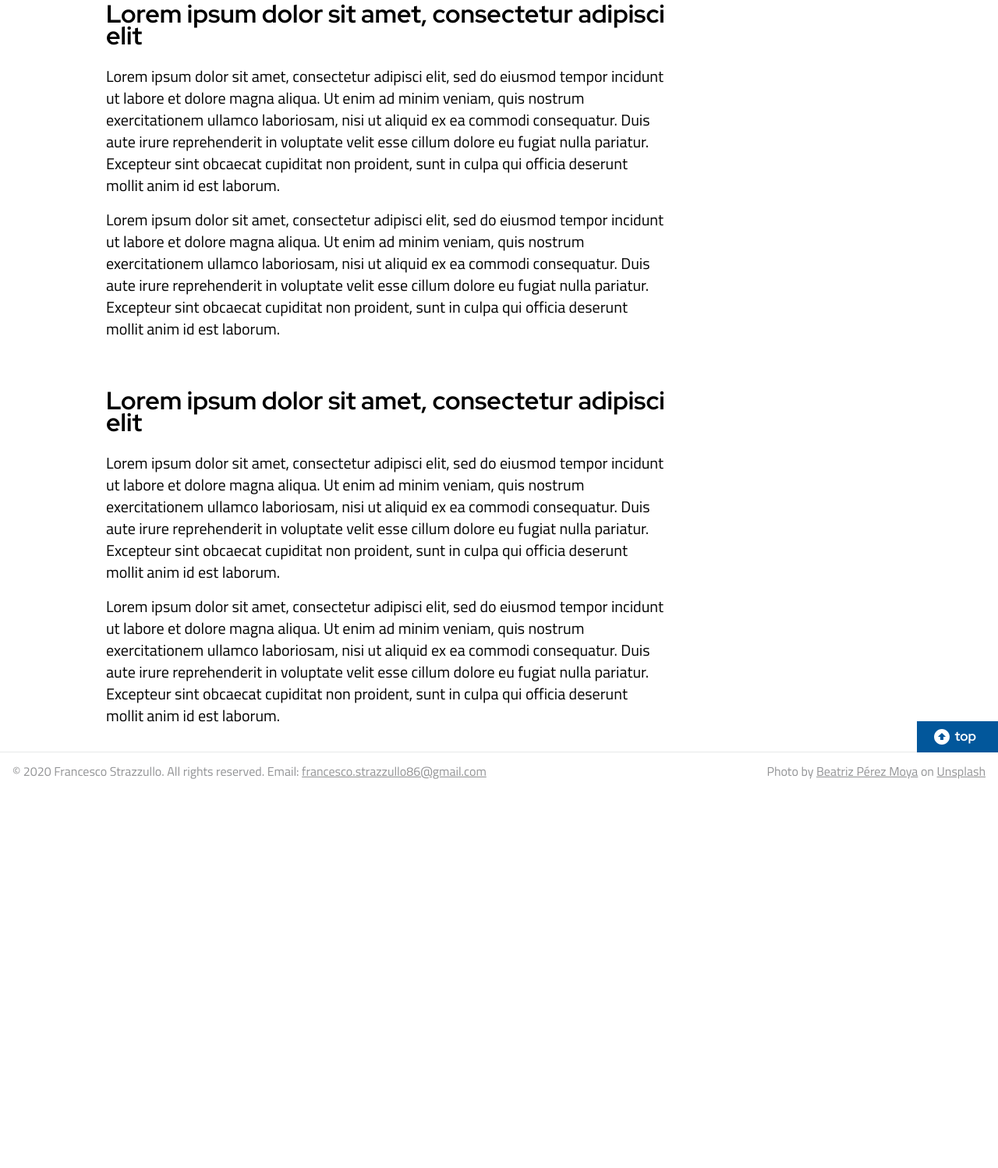
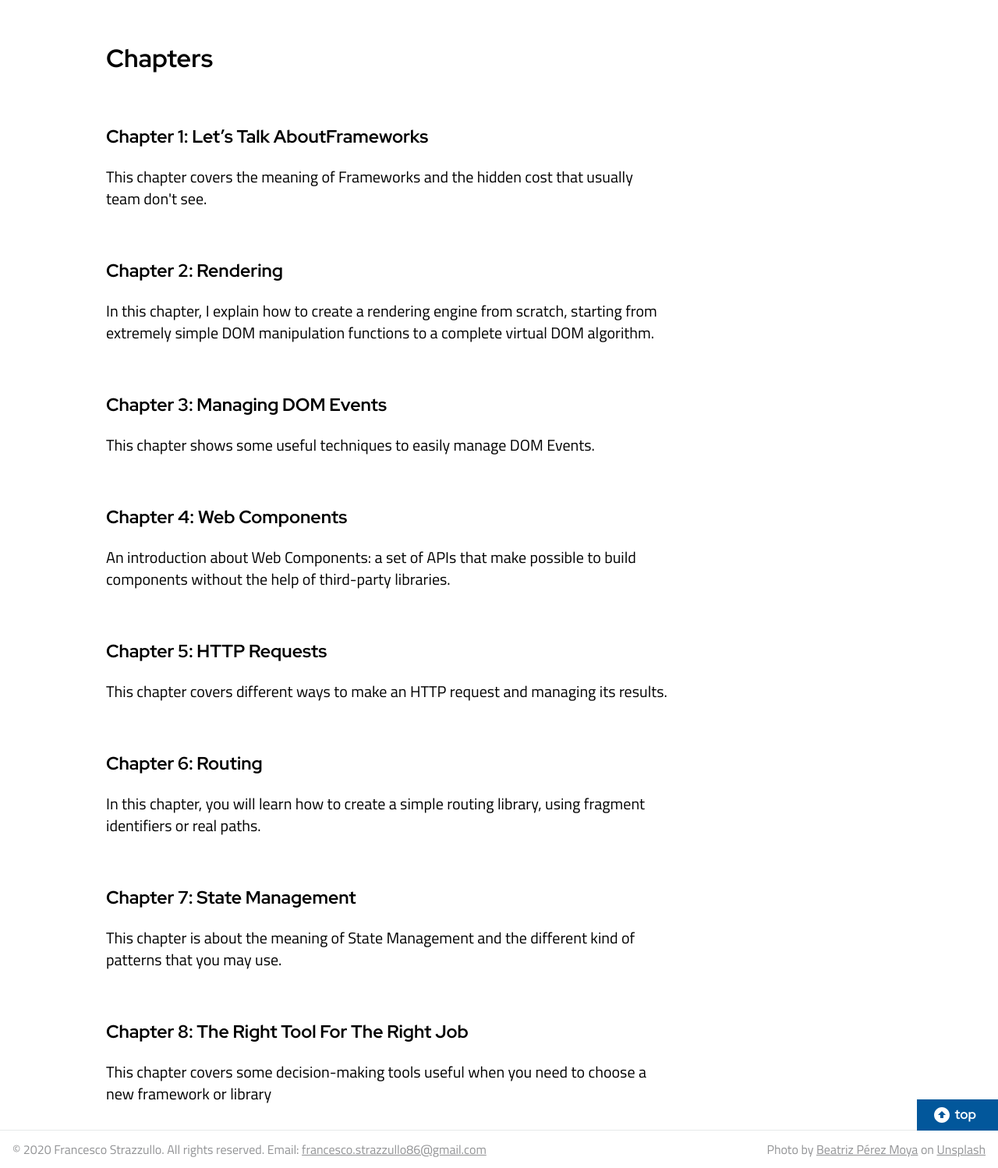
Before and after one commit to francesco-strazzullo/francesco-strazzullo.github.io, a Gatsby site: page /book in a window 1280 px wide. Shown: the part 1072-2570 px from the top of the page at 78% size. Before the commit the page ends 2085 px from the top, so only its background shows below. Built offline with nearby package versions, Linux system fonts and the light colour scheme; Gatsby itself is replaced by a stand-in of ours.

Commit message:
book page

```diff
--- a/src/pages/book.js
+++ b/src/pages/book.js
@@ -5,6 +5,7 @@ import Seo from '../components/seo'
 import HiResBookImage from '../components/images/HiResBookImage'
 import Hero from '../components/hero'
 import Section from '../components/Section'
+import BookImage from '../components/images/bookImage'
 
 const PhotoCredit = () => (
   <span style={{ float: 'right' }}>
@@ -20,33 +21,57 @@ const SecondPage = () => (
     <Hero title='Book' img={<HiResBookImage />} />
 
     <Section hasSidebar={false}>
-      <h3>Lorem ipsum dolor sit amet, consectetur adipisci elit</h3>
+      <h2>Frameworkless Front-end Development</h2>
       <p>
-        Lorem ipsum dolor sit amet, consectetur adipisci <strong>elit</strong>, sed do eiusmod tempor incidunt ut labore et dolore magna aliqua. Ut enim ad minim veniam, quis nostrum exercitationem ullamco laboriosam, nisi ut aliquid ex ea commodi consequatur. Duis aute irure reprehenderit in voluptate velit esse cillum dolore eu fugiat nulla pariatur. Excepteur sint obcaecat cupiditat non proident, sunt in culpa qui officia deserunt mollit anim id est laborum.
+        I published my first book "Frameworkless Front-end Development" with <a href='https://www.apress.com/it/book/9781484249666'>Apress</a>. This book is about working efficiently without frameworks and choosing the right tool following the principles of the <a href='https://github.com/frameworkless-movement/manifesto'>Frameworkless Manifesto</a>.
       </p>
-      <p>
-        Lorem ipsum dolor sit amet, consectetur adipisci elit, sed do <strong>eiusmod tempor incidunt ut labore et dolore magna aliqua</strong>. Ut enim ad minim veniam, quis nostrum exercitationem ullamco laboriosam, nisi ut aliquid ex ea commodi consequatur. Duis aute irure reprehenderit in voluptate velit esse cillum dolore eu fugiat nulla pariatur. Excepteur sint obcaecat cupiditat non proident, sunt in culpa qui officia deserunt mollit anim id est laborum.
+      <p style={{ textAlign: 'center', marginTop: '15px' }}>
+        <BookImage />
       </p>
     </Section>
 
     <Section hasSidebar={false}>
-      <h3>Lorem ipsum dolor sit amet, consectetur adipisci elit</h3>
-      <p>
-        Lorem ipsum dolor sit amet, consectetur adipisci <strong>elit</strong>, sed do eiusmod tempor incidunt ut labore et dolore magna aliqua. Ut enim ad minim veniam, quis nostrum exercitationem ullamco laboriosam, nisi ut aliquid ex ea commodi consequatur. Duis aute irure reprehenderit in voluptate velit esse cillum dolore eu fugiat nulla pariatur. Excepteur sint obcaecat cupiditat non proident, sunt in culpa qui officia deserunt mollit anim id est laborum.
-      </p>
-      <p>
-        Lorem ipsum dolor sit amet, consectetur adipisci elit, sed do <strong>eiusmod tempor incidunt ut labore et dolore magna aliqua</strong>. Ut enim ad minim veniam, quis nostrum exercitationem ullamco laboriosam, nisi ut aliquid ex ea commodi consequatur. Duis aute irure reprehenderit in voluptate velit esse cillum dolore eu fugiat nulla pariatur. Excepteur sint obcaecat cupiditat non proident, sunt in culpa qui officia deserunt mollit anim id est laborum.
-      </p>
+      <h3>Chapters</h3>
     </Section>
 
     <Section hasSidebar={false}>
-      <h3>Lorem ipsum dolor sit amet, consectetur adipisci elit</h3>
-      <p>
-        Lorem ipsum dolor sit amet, consectetur adipisci <strong>elit</strong>, sed do eiusmod tempor incidunt ut labore et dolore magna aliqua. Ut enim ad minim veniam, quis nostrum exercitationem ullamco laboriosam, nisi ut aliquid ex ea commodi consequatur. Duis aute irure reprehenderit in voluptate velit esse cillum dolore eu fugiat nulla pariatur. Excepteur sint obcaecat cupiditat non proident, sunt in culpa qui officia deserunt mollit anim id est laborum.
-      </p>
-      <p>
-        Lorem ipsum dolor sit amet, consectetur adipisci elit, sed do <strong>eiusmod tempor incidunt ut labore et dolore magna aliqua</strong>. Ut enim ad minim veniam, quis nostrum exercitationem ullamco laboriosam, nisi ut aliquid ex ea commodi consequatur. Duis aute irure reprehenderit in voluptate velit esse cillum dolore eu fugiat nulla pariatur. Excepteur sint obcaecat cupiditat non proident, sunt in culpa qui officia deserunt mollit anim id est laborum.
-      </p>
+      <h5>Chapter 1: Let’s Talk AboutFrameworks</h5>
+      <p>This chapter covers the meaning of Frameworks and the <i>hidden</i> cost that usually team don't see.</p>
+    </Section>
+
+    <Section hasSidebar={false}>
+      <h5>Chapter 2: Rendering</h5>
+      <p>In this chapter, I explain how to create a rendering engine from scratch, starting from extremely simple DOM manipulation functions to a complete virtual DOM algorithm.</p>
+    </Section>
+
+    <Section hasSidebar={false}>
+      <h5>Chapter 3: Managing DOM Events</h5>
+      <p>This chapter shows some useful techniques to easily manage DOM Events.</p>
+    </Section>
+
+    <Section hasSidebar={false}>
+      <h5>Chapter 4: Web Components</h5>
+      <p>An introduction about Web Components: a set of APIs that make possible to build components without the help of third-party libraries.</p>
+    </Section>
+
+    <Section hasSidebar={false}>
+      <h5>Chapter 5: HTTP Requests</h5>
+      <p>This chapter covers different ways to make an HTTP request and managing its results.</p>
+    </Section>
+
+    <Section hasSidebar={false}>
+      <h5>Chapter 6: Routing</h5>
+      <p>In this chapter, you will learn how to create a simple routing library, using fragment identifiers or real paths.</p>
+    </Section>
+
+    <Section hasSidebar={false}>
+      <h5>Chapter 7: State Management</h5>
+      <p>This chapter is about the meaning of State Management and the different kind of patterns that you may use.</p>
+    </Section>
+
+    <Section hasSidebar={false}>
+      <h5>Chapter 8: The Right Tool For The Right Job</h5>
+      <p>This chapter covers some decision-making tools useful when you need to choose a new framework or library</p>
     </Section>
 
   </Layout>
```
Also changed, not shown: src/pages/index.js (+3 -9 lines).
